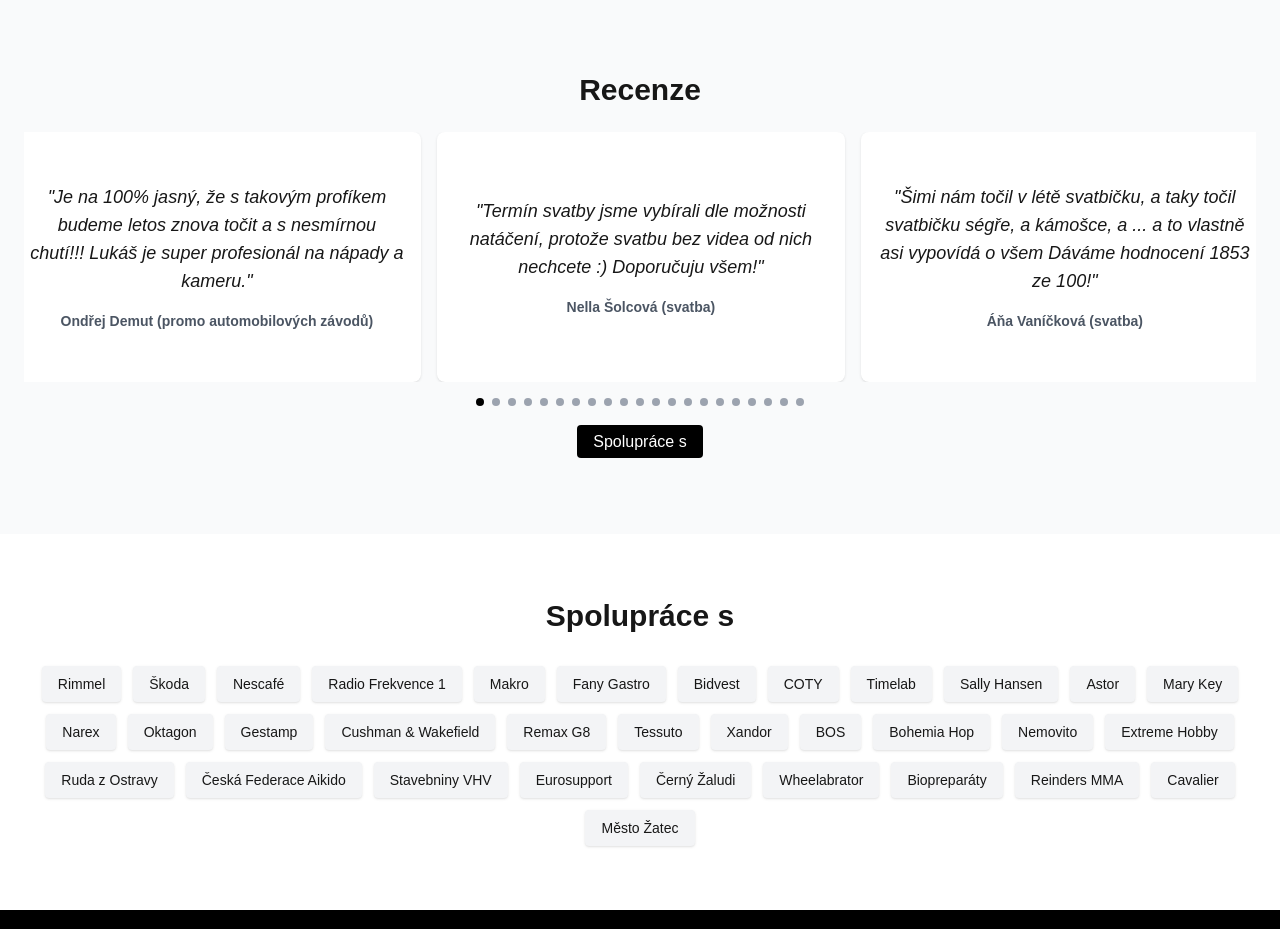
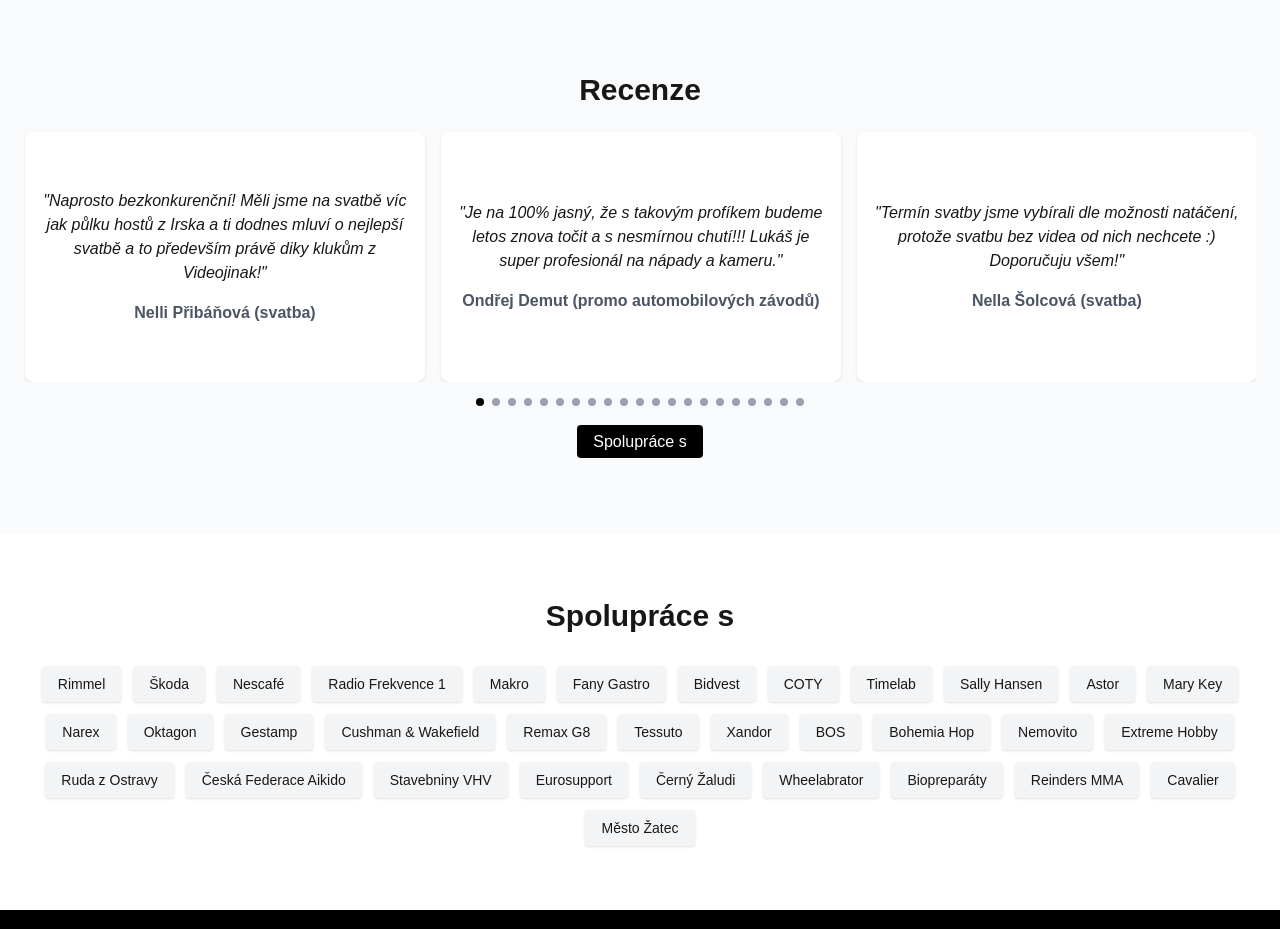
Before and after one commit to JanSladky/videojinak-web, a Next.js app: page / in a window 1280 px wide. Shown: the part 840-1769 px from the top of the page. Built offline with nearby package versions, Linux system fonts and the light colour scheme.

Commit message:
Fix - úprava chování recenzí

```diff
--- a/src/app/page.tsx
+++ b/src/app/page.tsx
@@ -32,15 +32,26 @@ export default function HomePage() {
     desktopRef.current?.play().catch(() => {});
     mobileRef.current?.play().catch(() => {});
 
-    // Zarovnání první recenze doprostřed
     const slider = sliderRef.current;
-    if (slider) {
-      const card = slider.querySelector(".review-card") as HTMLElement;
-      if (card) {
-        const scrollTo = card.offsetLeft - (slider.offsetWidth - card.offsetWidth) / 2;
-        slider.scrollTo({ left: scrollTo, behavior: "auto" });
-      }
-    }
+    if (!slider) return;
+
+    const firstCard = slider.querySelector(".review-card") as HTMLElement;
+    if (!firstCard) return;
+
+    // Získání šířky gapu mezi kartami
+    const sliderStyles = window.getComputedStyle(slider);
+    const gap = parseInt(sliderStyles.columnGap || sliderStyles.gap || "0", 10);
+    const paddingLeft = parseInt(sliderStyles.paddingLeft || "0", 10);
+    const cardWidth = firstCard.offsetWidth;
+    const sliderWidth = slider.offsetWidth;
+
+    // Vzorec pro zarovnání na střed (přesný)
+    const scrollTo = firstCard.offsetLeft - paddingLeft - (sliderWidth - cardWidth) / 2 + gap / 2;
+
+    // Zajistí scroll po renderu
+    requestAnimationFrame(() => {
+      slider.scrollTo({ left: scrollTo, behavior: "auto" });
+    });
   }, []);
 
   useEffect(() => {
@@ -325,19 +336,21 @@ export default function HomePage() {
         <h2 className="text-3xl font-bold mb-6">Recenze</h2>
         <div
           ref={sliderRef}
-          className="flex gap-4 overflow-x-auto px-1 scrollbar-hide select-none cursor-grab snap-x snap-mandatory scroll-smooth max-w-[100%] sm:max-w-[1500px] mx-auto"
-          style={{ WebkitOverflowScrolling: "touch" }}
+          className="flex gap-4 overflow-x-auto px-4 scrollbar-hide select-none cursor-grab snap-x snap-mandatory scroll-smooth"
           onMouseEnter={stopAutoSlide}
           onMouseLeave={resumeAutoSlide}
         >
+          {/* PŘIDANÁ ghost karta */}
+          <div className="w-[90%] sm:w-[50%] lg:w-[33.33%] flex-shrink-0 snap-center invisible" aria-hidden="true" />
+
           {references.map((ref) => (
             <div
               key={ref.id}
-              className="review-card snap-center w-[90%] sm:w-[50%] lg:w-[33.33%] max-w-full bg-white rounded-lg shadow flex-shrink-0 flex justify-center items-center text-center h-[180px] sm:h-[220px] lg:h-[250px] px-4"
+              className="review-card snap-center w-[90%] sm:w-[50%] lg:w-[33.33%] max-w-full bg-white rounded-lg shadow flex-shrink-0 flex justify-center items-center text-center h-[200px] sm:h-[220px] lg:h-[250px] px-4"
             >
               <div className="flex flex-col justify-center items-center w-full max-w-xl overflow-hidden">
-                <p className="text-sm sm:text-base md:text-lg italic leading-relaxed mb-4 break-words">{`"${ref.text}"`}</p>
-                <p className="font-semibold text-gray-600 text-sm sm-text:base md-text-lg">{ref.sign}</p>
+                <p className="text-sm sm:text-base italic leading-relaxed mb-4 break-words">{`"${ref.text}"`}</p>
+                <p className="font-semibold text-gray-600 text-sm sm:text-base">{ref.sign}</p>
               </div>
             </div>
           ))}
```
